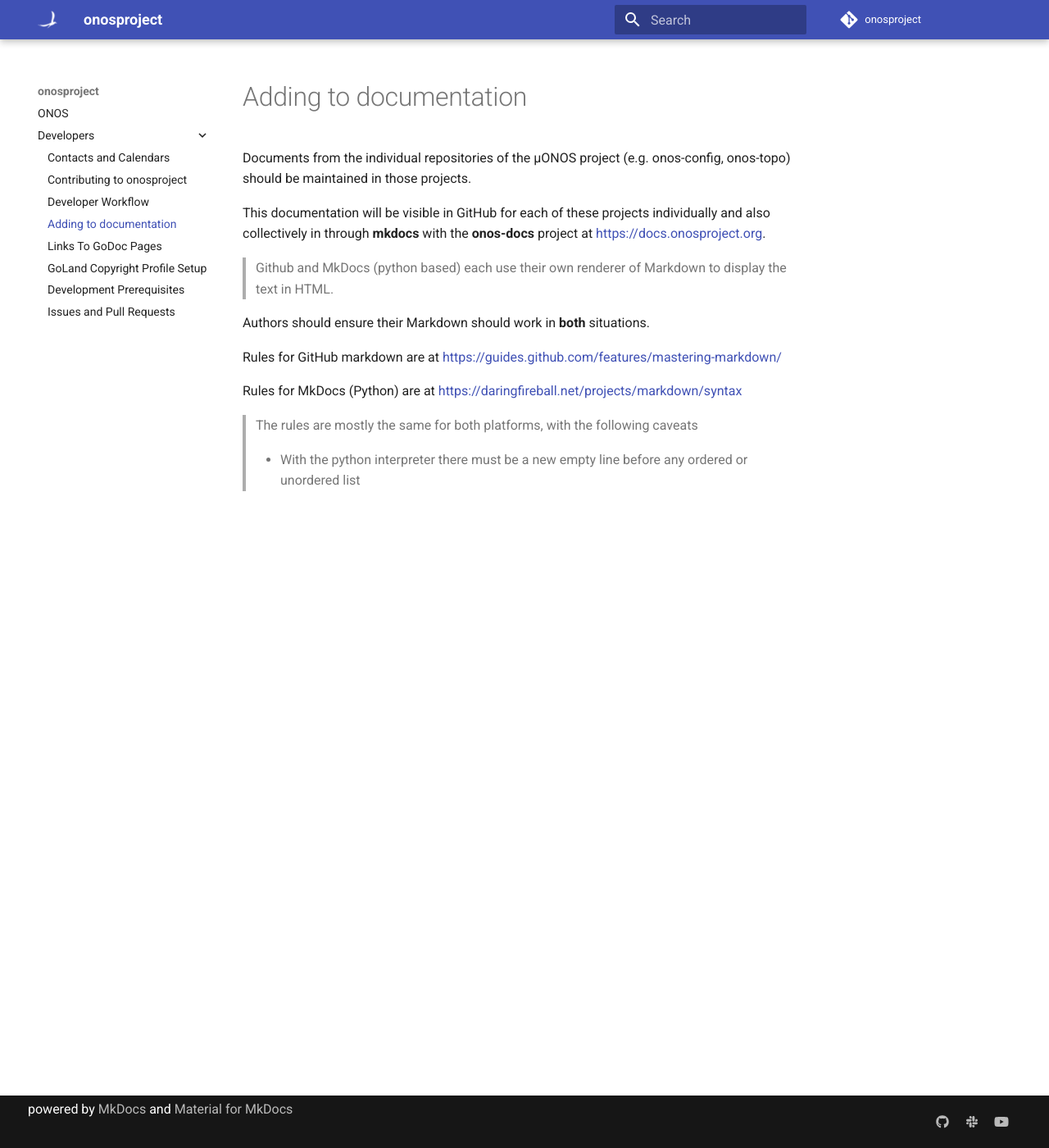
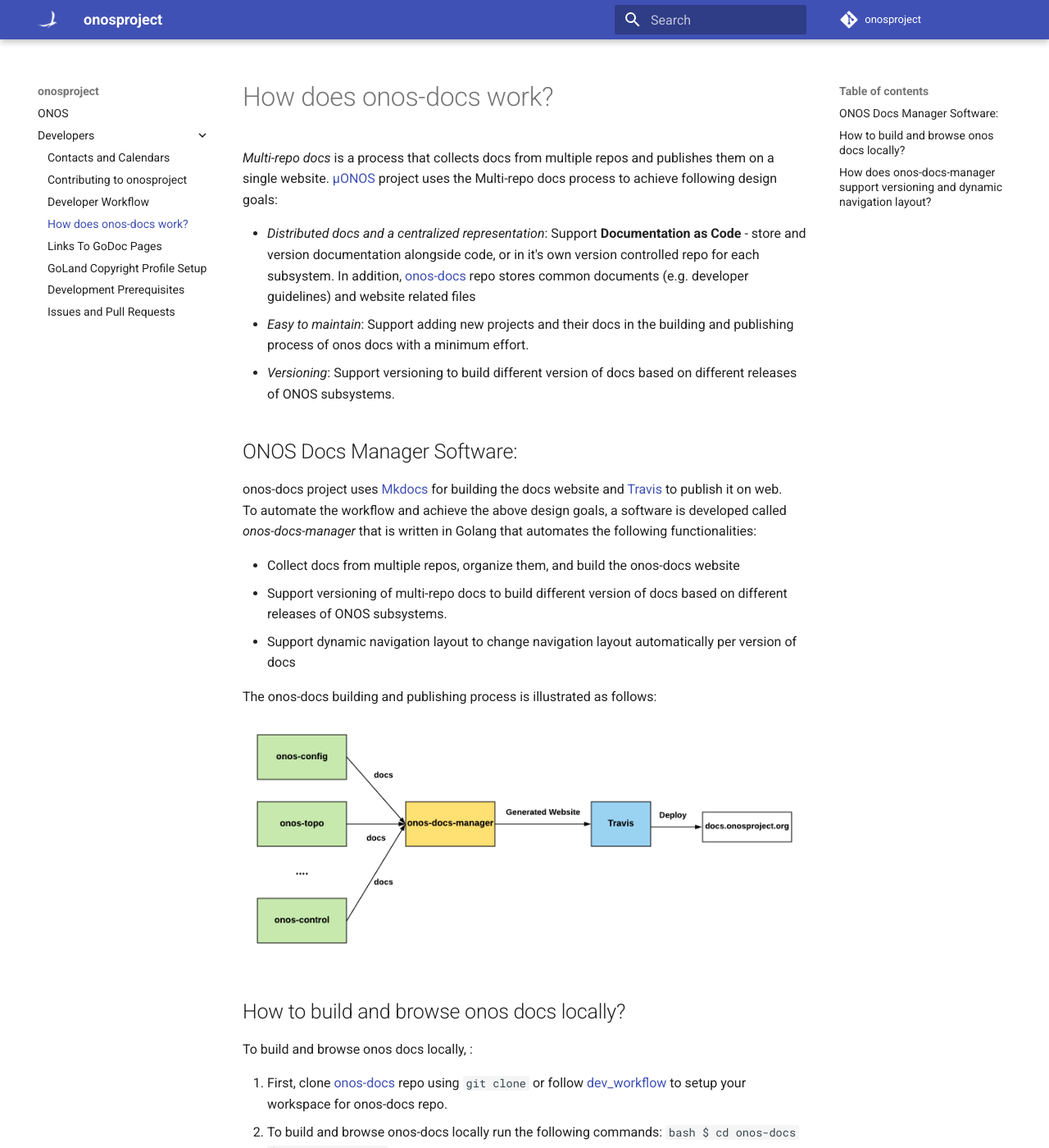
Before and after one commit to onosproject/onos-docs, an MkDocs documentation site: the page built from docs/content/developers/documentation.md, in a window 1280 px wide and 1400 px high. Shown: the whole window at 82% size. Built offline with MkDocs 1.6.1 and Material for MkDocs 9.7.7, drawn with Linux system fonts in a browser that asks for light colours; some of the changed text lies outside the part shown.

Commit message:
Update documentation guidelines (#55)

````diff
--- a/docs/content/developers/documentation.md
+++ b/docs/content/developers/documentation.md
@@ -1,11 +1,62 @@
+# How does onos-docs work?
+*Multi-repo docs* is a process that collects docs from multiple repos and publishes them on a single website.
+[µONOS](https://github.com/onosproject) project uses the Multi-repo docs process to achieve following design goals:
+
+- *Distributed docs and a centralized representation*: Support **Documentation as Code** - store and version documentation alongside code, or in it's own version controlled repo for
+each subsystem. In addition, [onos-docs](https://github.com/onosproject/onos-docs) repo stores common documents (e.g. developer guidelines) and website related files
+- *Easy to maintain*: Support adding new projects and their docs in the building and publishing process of onos docs with a minimum effort.
+- *Versioning*: Support versioning to build different version of docs based on different releases of ONOS subsystems.
+
+## ONOS Docs Manager Software:
+onos-docs project uses [Mkdocs] for building the docs website and [Travis] to publish it on web.
+To automate the workflow and  achieve the above design goals,
+a software is developed called *onos-docs-manager* that is written in Golang
+that automates the following functionalities:
+
+- Collect docs from multiple repos, organize them, and build the onos-docs website
+- Support versioning of multi-repo docs to build different version of docs based on different releases of ONOS subsystems.
+- Support dynamic navigation layout to change navigation layout automatically per version of docs
+
+The onos-docs building and publishing process is illustrated as follows:
+
+![onos-docs-manager](../images/onos-docs-manager.png)
+
+
+## How to build and browse onos docs locally?
+To build and browse onos docs locally, :
+
+1. First, clone [onos-docs] repo using `git clone` or follow [dev_workflow](dev_workflow.md) to
+setup your workspace for onos-docs repo.
+2. To build and browse onos-docs locally run the following commands:
+   ```bash
+    $ cd onos-docs
+    $ make docs-serve
+    ```
+3. Finally, open your browser and enter the following address:
+*127.0.0.1:8000* to render onos docs website locally.
+
+**Note**: To build onos docs without rendering the website locally, run the following command:
+```bash
+make docs
+```
+
+## How does onos-docs-manager support versioning and dynamic navigation layout?
+onos-docs-manager performs the following steps to build onos docs website related files for
+each version of onos docs:
+
+1. Read and parse the information about each version of
+docs from a [config file](https://github.com/onosproject/onos-docs/blob/master/docs/configs/versions.yml).
+2. Clone repos and build website (under `/site` directory) for each version of docs based on the given config file and
+   a specific navigation layout under [navigation layouts directory](https://github.com/onosproject/onos-docs/blob/master/docs/configs/nav)
+
+
 # Adding to documentation
 Documents from the individual repositories of the µONOS project (e.g. onos-config,
 onos-topo) should be maintained in those projects.
 
 This documentation will be visible in GitHub for each of these projects
 individually and also collectively in through **mkdocs** with the
-**onos-docs** project at
-[https://docs.onosproject.org](https://docs.onosproject.org).
+**onos-docs** project at [onos-docs].
 
 > Github and MkDocs (python based) each use their own renderer of Markdown to
 > display the text in HTML.
@@ -19,3 +70,8 @@ Rules for MkDocs (Python) are at [https://daringfireball.net/projects/markdown/s
 > The rules are mostly the same for both platforms, with the following caveats
 >
 >   * With the python interpreter there must be a new empty line before any ordered or unordered list
+
+
+[onos-docs]: https://github.com/onosproject/onos-docs
+[Mkdocs]: (https://www.mkdocs.org)
+[Travis]: (https://travis-ci.org/)
````
Also changed, not shown: docs/content/images/onos-docs-manager.png (added), 1 other file.
